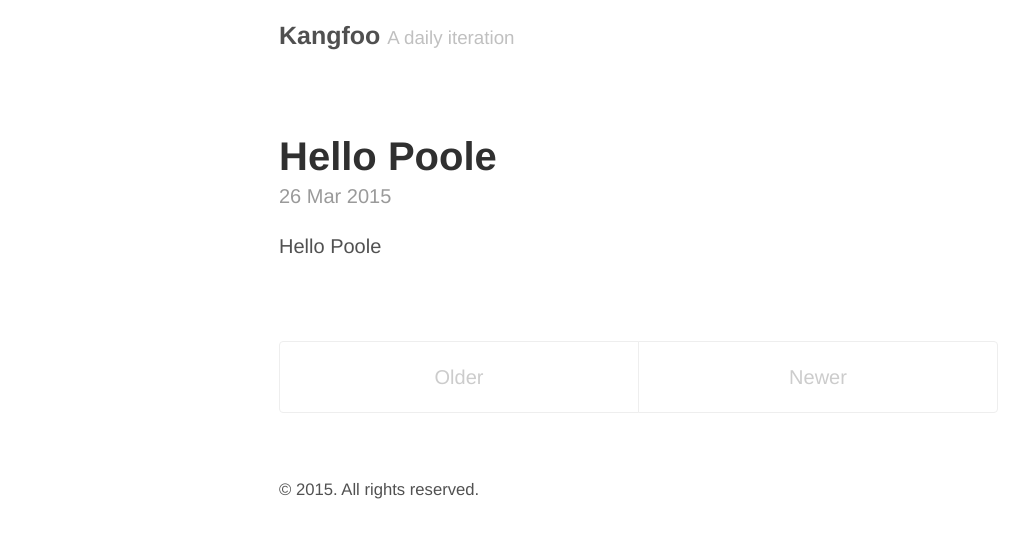
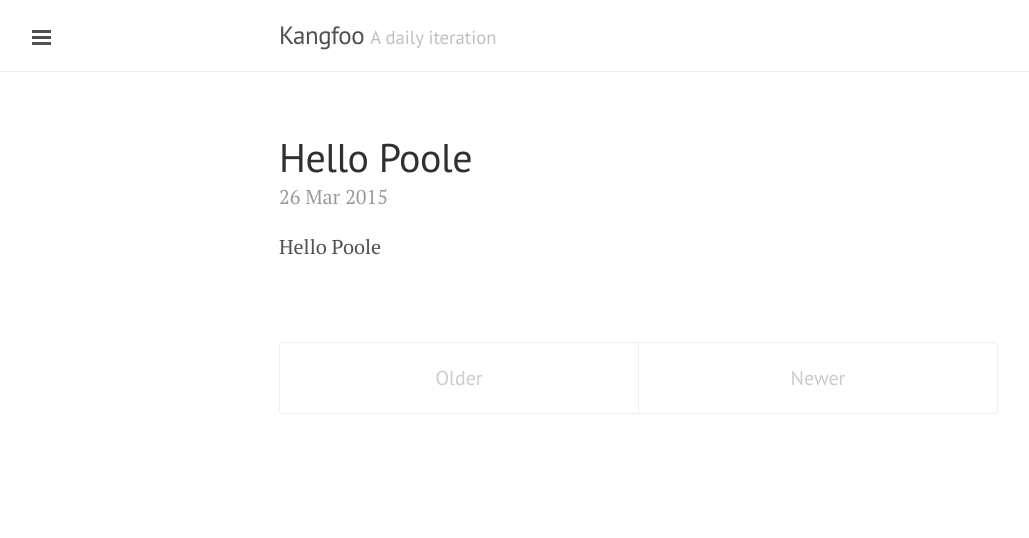
Before and after one commit to kangfoo2/kangfoo2.github.io, a Jekyll site: the page built from index.html, in a window 1280 px wide. Shown: the top 538 px of the page, without its empty margins (1-1030 px from the left). Built offline with Jekyll 4.4.1, drawn with Linux system fonts in a browser that asks for light colours; Markdown is read by kramdown in place of the engine named in the settings; the list of posts is cut into pages by our own code.

Commit message:
Updated with Lanyon theme.

```diff
--- a/_config.yml
+++ b/_config.yml
@@ -1,3 +1,7 @@
+# Dependencies
+markdown:            redcarpet
+highlighter:         pygments
+
 # Permalinks
 permalink:        pretty
 relative_permalinks: true
@@ -5,12 +9,12 @@ relative_permalinks: true
 # Setup
 title:            Kangfoo
 tagline:          A daily iteration
-url:              https://kangfoo.com
-paginate:         1
+url:              http://kangfoo.com
+paginate:         5
 baseurl:          /
 author:
-  name:           Kangfoo
-  url:            https://kangfoo.com
+  name:           Kangfoo2
+  url:            https://twitter.com/kangfoo2
   email:          kangfoo2@gmail.com
 
 # Custom vars
--- a/_includes/head.html
+++ b/_includes/head.html
@@ -1,6 +1,7 @@
 <head>
-  <meta charset="UTF-8">
   <link href="http://gmpg.org/xfn/11" rel="profile">
+  <meta http-equiv="X-UA-Compatible" content="IE=edge">
+  <meta http-equiv="content-type" content="text/html; charset=utf-8">
 
   <!-- Enable responsiveness on mobile devices-->
   <meta name="viewport" content="width=device-width, initial-scale=1.0, maximum-scale=1">
@@ -16,11 +17,13 @@
   <!-- CSS -->
   <link rel="stylesheet" href="{{ site.baseurl }}public/css/poole.css">
   <link rel="stylesheet" href="{{ site.baseurl }}public/css/syntax.css">
+  <link rel="stylesheet" href="{{ site.baseurl }}public/css/lanyon.css">
+  <link rel="stylesheet" href="http://fonts.googleapis.com/css?family=PT+Serif:400,400italic,700%7CPT+Sans:400">
 
   <!-- Icons -->
   <link rel="apple-touch-icon-precomposed" sizes="144x144" href="{{ site.baseurl }}public/apple-touch-icon-precomposed.png">
   <link rel="shortcut icon" href="{{ site.baseurl }}public/favicon.ico">
 
   <!-- RSS -->
-  <link rel="alternate" type="application/atom+xml" title="{{ site.title }}" href="{{ site.baseurl }}atom.xml">
+  <link rel="alternate" type="application/rss+xml" title="RSS" href="/atom.xml">
 </head>
--- /dev/null
+++ b/_includes/sidebar.html
@@ -0,0 +1,38 @@
+<!-- Target for toggling the sidebar `.sidebar-checkbox` is for regular
+     styles, `#sidebar-checkbox` for behavior. -->
+<input type="checkbox" class="sidebar-checkbox" id="sidebar-checkbox">
+
+<!-- Toggleable sidebar -->
+<div class="sidebar" id="sidebar">
+  <div class="sidebar-item">
+    <p>{{ site.description }}</p>
+  </div>
+
+  <nav class="sidebar-nav">
+    <a class="sidebar-nav-item{% if page.url == site.baseurl %} active{% endif %}" href="{{ site.baseurl }}">Home</a>
+
+    {% comment %}
+      The code below dynamically generates a sidebar nav of pages with
+      `layout: page` in the front-matter. See readme for usage.
+    {% endcomment %}
+
+    {% assign pages_list = site.pages | sort:"url" %}
+    {% for node in pages_list %}
+      {% if node.title != null %}
+        {% if node.layout == "page" %}
+          <a class="sidebar-nav-item{% if page.url == node.url %} active{% endif %}" href="{{ node.url }}">{{ node.title }}</a>
+        {% endif %}
+      {% endif %}
+    {% endfor %}
+
+    <a class="sidebar-nav-item" href="{{ site.github.repo }}/archive/v{{ site.version }}.zip">Download</a>
+    <a class="sidebar-nav-item" href="{{ site.github.repo }}">GitHub project</a>
+    <span class="sidebar-nav-item">Currently v{{ site.version }}</span>
+  </nav>
+
+  <div class="sidebar-item">
+    <p>
+      &copy; {{ site.time | date: '%Y' }}. All rights reserved.
+    </p>
+  </div>
+</div>
--- a/_layouts/default.html
+++ b/_layouts/default.html
@@ -1,28 +1,44 @@
 <!DOCTYPE html>
-<html lang="en">
+<html lang="en-us">
 
   {% include head.html %}
 
   <body>
 
-    <div class="container content">
-      <header class="masthead">
-        <h3 class="masthead-title">
-          <a href="{{ site.baseurl }}" title="Home">{{ site.title }}</a>
-          <small>{{ site.tagline }}</small>
-        </h3>
-      </header>
+    {% include sidebar.html %}
 
-      <main>
+    <!-- Wrap is the content to shift when toggling the sidebar. We wrap the
+         content to avoid any CSS collisions with our real content. -->
+    <div class="wrap">
+      <div class="masthead">
+        <div class="container">
+          <h3 class="masthead-title">
+            <a href="/" title="Home">{{ site.title }}</a>
+            <small>{{ site.tagline }}</small>
+          </h3>
+        </div>
+      </div>
+
+      <div class="container content">
         {{ content }}
-      </main>
-
-      <footer class="footer">
-        <small>
-          &copy; <time datetime="{{ site.time | date_to_xmlschema }}">{{ site.time | date: '%Y' }}</time>. All rights reserved.
-        </small>
-      </footer>
+      </div>
     </div>
 
+    <label for="sidebar-checkbox" class="sidebar-toggle"></label>
+
+    <script>
+      (function(document) {
+        var toggle = document.querySelector('.sidebar-toggle');
+        var sidebar = document.querySelector('#sidebar');
+        var checkbox = document.querySelector('#sidebar-checkbox');
+        document.addEventListener('click', function(e) {
+          var target = e.target;
+          if(!checkbox.checked ||
+             sidebar.contains(target) ||
+             (target === checkbox || target === toggle)) return;
+          checkbox.checked = false;
+        }, false);
+      })(document);
+    </script>
   </body>
 </html>
--- a/_layouts/page.html
+++ b/_layouts/page.html
@@ -2,7 +2,7 @@
 layout: default
 ---
 
-<article class="page">
+<div class="page">
   <h1 class="page-title">{{ page.title }}</h1>
   {{ content }}
-</article>
+</div>
--- a/index.html
+++ b/index.html
@@ -5,17 +5,17 @@ title: Home
 
 <div class="posts">
   {% for post in paginator.posts %}
-  <article class="post">
+  <div class="post">
     <h1 class="post-title">
       <a href="{{ post.url }}">
         {{ post.title }}
       </a>
     </h1>
 
-    <time datetime="{{ post.date | date_to_xmlschema }}" class="post-date">{{ post.date | date_to_string }}</time>
+    <span class="post-date">{{ post.date | date_to_string }}</span>
 
     {{ post.content }}
-  </article>
+  </div>
   {% endfor %}
 </div>
 
--- /dev/null
+++ b/public/css/lanyon.css
@@ -0,0 +1,553 @@
+/*
+ *  ___
+ * /\_ \
+ * \//\ \      __      ___   __  __    ___     ___
+ *   \ \ \   /'__`\  /' _ `\/\ \/\ \  / __`\ /' _ `\
+ *    \_\ \_/\ \_\.\_/\ \/\ \ \ \_\ \/\ \_\ \/\ \/\ \
+ *    /\____\ \__/.\_\ \_\ \_\/`____ \ \____/\ \_\ \_\
+ *    \/____/\/__/\/_/\/_/\/_/`/___/> \/___/  \/_/\/_/
+ *                               /\___/
+ *                               \/__/
+ *
+ * Designed, built, and released under MIT license by @mdo. Learn more at
+ * https://github.com/poole/lanyon.
+ */
+
+
+/*
+ * Contents
+ *
+ * Global resets
+ * Masthead
+ * Sidebar
+ * Slide effect
+ * Posts and pages
+ * Pagination
+ * Reverse layout
+ * Themes
+ */
+
+
+/*
+ * Global resets
+ *
+ * Update the foundational and global aspects of the page.
+ */
+
+/* Prevent scroll on narrow devices */
+html,
+body {
+  overflow-x: hidden;
+}
+
+html {
+  font-family: "PT Serif", Georgia, "Times New Roman", serif;
+}
+
+h1, h2, h3, h4, h5, h6 {
+  font-family: "PT Sans", Helvetica, Arial, sans-serif;
+  font-weight: 400;
+  color: #313131;
+  letter-spacing: -.025rem;
+}
+
+
+/*
+ * Wrapper
+ *
+ * The wrapper is used to position site content when the sidebar is toggled. We
+ * use an outter wrap to position the sidebar without interferring with the
+ * regular page content.
+ */
+
+.wrap {
+  position: relative;
+  width: 100%;
+}
+
+
+/*
+ * Container
+ *
+ * Center the page content.
+ */
+
+.container {
+  max-width: 28rem;
+}
+@media (min-width: 38em) {
+  .container {
+    max-width: 32rem;
+  }
+}
+@media (min-width: 56em) {
+  .container {
+    max-width: 38rem;
+  }
+}
+
+
+/*
+ * Masthead
+ *
+ * Super small header above the content for site name and short description.
+ */
+
+.masthead {
+  padding-top:    1rem;
+  padding-bottom: 1rem;
+  margin-bottom: 3rem;
+  border-bottom: 1px solid #eee;
+}
+.masthead-title {
+  margin-top: 0;
+  margin-bottom: 0;
+  color: #505050;
+}
+.masthead-title a {
+  color: #505050;
+}
+.masthead-title small {
+  font-size: 75%;
+  font-weight: 400;
+  color: #c0c0c0;
+  letter-spacing: 0;
+}
+
+@media (max-width: 48em) {
+  .masthead-title {
+    text-align: center;
+  }
+  .masthead-title small {
+    display: none;
+  }
+}
+
+
+/*
+ * Sidebar
+ *
+ * The sidebar is the drawer, the item we are toggling with our handy hamburger
+ * button in the corner of the page.
+ *
+ * This particular sidebar implementation was inspired by Chris Coyier's
+ * "Offcanvas Menu with CSS Target" article, and the checkbox variation from the
+ * comments by a reader. It modifies both implementations to continue using the
+ * checkbox (no change in URL means no polluted browser history), but this uses
+ * `position` for the menu to avoid some potential content reflow issues.
+ *
+ * Source: http://css-tricks.com/off-canvas-menu-with-css-target/#comment-207504
+ */
+
+/* Style and "hide" the sidebar */
+.sidebar {
+  position: fixed;
+  top: 0;
+  bottom: 0;
+  left: -14rem;
+  width: 14rem;
+  visibility: hidden;
+  overflow-y: auto;
+  font-family: "PT Sans", Helvetica, Arial, sans-serif;
+  font-size: .875rem; /* 15px */
+  color: rgba(255,255,255,.6);
+  background-color: #202020;
+  -webkit-transition: all .3s ease-in-out;
+          transition: all .3s ease-in-out;
+}
+@media (min-width: 30em) {
+  .sidebar {
+    font-size: .75rem; /* 14px */
+  }
+}
+
+/* Sidebar content */
+.sidebar a {
+  font-weight: normal;
+  color: #fff;
+}
+.sidebar-item {
+  padding: 1rem;
+}
+.sidebar-item p:last-child {
+  margin-bottom: 0;
+}
+
+/* Sidebar nav */
+.sidebar-nav {
+  border-bottom: 1px solid rgba(255,255,255,.1);
+}
+.sidebar-nav-item {
+  display: block;
+  padding: .5rem 1rem;
+  border-top: 1px solid rgba(255,255,255,.1);
+}
+.sidebar-nav-item.active,
+a.sidebar-nav-item:hover,
+a.sidebar-nav-item:focus {
+  text-decoration: none;
+  background-color: rgba(255,255,255,.1);
+  border-color: transparent;
+}
+
+@media (min-width: 48em) {
+  .sidebar-item {
+    padding: 1.5rem;
+  }
+  .sidebar-nav-item {
+    padding-left:  1.5rem;
+    padding-right: 1.5rem;
+  }
+}
+
+/* Hide the sidebar checkbox that we toggle with `.sidebar-toggle` */
+.sidebar-checkbox {
+  display: none;
+}
+
+/* Style the `label` that we use to target the `.sidebar-checkbox` */
+.sidebar-toggle {
+  position: absolute;
+  top:  1rem;
+  left: 1rem;
+  display: block;
+  width: 2.2rem;
+  padding: .5rem .65rem;
+  color: #505050;
+  background-color: #fff;
+  border-radius: 4px;
+  cursor: pointer;
+}
+.sidebar-toggle:before {
+  display: block;
+  content: "";
+  width: 100%;
+  padding-bottom: .125rem;
+  border-top: .375rem double;
+  border-bottom: .125rem solid;
+
+  /* Make the border inside the box */
+  -webkit-box-sizing: border-box;
+     -moz-box-sizing: border-box;
+          box-sizing: border-box;
+}
+
+.sidebar-toggle:active,
+#sidebar-checkbox:checked ~ .sidebar-toggle {
+  color: #fff;
+  background-color: #505050;
+}
+
+@media (min-width: 30.1em) {
+  .sidebar-toggle {
+    position: fixed;
+    width: 2.25rem;
+  }
+  .sidebar-toggle:before {
+    padding-bottom: .15rem;
+    border-top-width: .45rem;
+    border-bottom-width: .15rem;
+  }
+}
+
+
+/* Slide effect
+ *
+ * Handle the sliding effects of the sidebar and content in one spot, seperate
+ * from the default styles.
+ *
+ * As an a heads up, we don't use `transform: translate3d()` here because when
+ * mixed with `position: fixed;` for the sidebar toggle, it creates a new
+ * containing block. Put simply, the fixed sidebar toggle behaves like
+ * `position: absolute;` when transformed.
+ *
+ * Read more about it at http://meyerweb.com/eric/thoughts/2011/09/12/.
+ */
+
+.wrap,
+.sidebar,
+.sidebar-toggle {
+  -webkit-backface-visibility: hidden;
+      -ms-backface-visibility: hidden;
+          backface-visibility: hidden;
+}
+.wrap,
+.sidebar-toggle {
+  -webkit-transition: -webkit-transform .3s ease-in-out;
+          transition: transform .3s ease-in-out;
+}
+
+#sidebar-checkbox:checked + .sidebar {
+  z-index: 10;
+  visibility: visible;
+}
+#sidebar-checkbox:checked ~ .sidebar,
+#sidebar-checkbox:checked ~ .wrap,
+#sidebar-checkbox:checked ~ .sidebar-toggle {
+  -webkit-transform: translateX(14rem);
+      -ms-transform: translateX(14rem);
+          transform: translateX(14rem);
+}
+
+
+/*
+ * Posts and pages
+ *
+ * Each post is wrapped in `.post` and is used on default and post layouts. Each
+ * page is wrapped in `.page` and is only used on the page layout.
+ */
+
+.page,
+.post {
+  margin-bottom: 4em;
+}
+
+/* Blog post or page title */
+.page-title,
+.post-title,
+.post-title a {
+  color: #303030;
+}
+.page-title,
+.post-title {
+  margin-top: 0;
+}
+
+/* Meta data line below post title */
+.post-date {
+  display: block;
+  margin-top: -.5rem;
+  margin-bottom: 1rem;
+  color: #9a9a9a;
+}
+
+/* Related posts */
+.related {
+  padding-top: 2rem;
+  padding-bottom: 2rem;
+  border-top: 1px solid #eee;
+}
+.related-posts {
+  padding-left: 0;
+  list-style: none;
+}
+.related-posts h3 {
+  margin-top: 0;
+}
+.related-posts li small {
+  font-size: 75%;
+  color: #999;
+}
+.related-posts li a:hover {
+  color: #268bd2;
+  text-decoration: none;
+}
+.related-posts li a:hover small {
+  color: inherit;
+}
+
+
+/*
+ * Pagination
+ *
+ * Super lightweight (HTML-wise) blog pagination. `span`s are provide for when
+ * there are no more previous or next posts to show.
+ */
+
+.pagination {
+  overflow: hidden; /* clearfix */
+  margin-left: -1rem;
+  margin-right: -1rem;
+  font-family: "PT Sans", Helvetica, Arial, sans-serif;
+  color: #ccc;
+  text-align: center;
+}
+
+/* Pagination items can be `span`s or `a`s */
+.pagination-item {
+  display: block;
+  padding: 1rem;
+  border: 1px solid #eee;
+}
+.pagination-item:first-child {
+  margin-bottom: -1px;
+}
+
+/* Only provide a hover state for linked pagination items */
+a.pagination-item:hover {
+  background-color: #f5f5f5;
+}
+
+@media (min-width: 30em) {
+  .pagination {
+    margin: 3rem 0;
+  }
+  .pagination-item {
+    float: left;
+    width: 50%;
+  }
+  .pagination-item:first-child {
+    margin-bottom: 0;
+    border-top-left-radius:    4px;
+    border-bottom-left-radius: 4px;
+  }
+  .pagination-item:last-child {
+    margin-left: -1px;
+    border-top-right-radius:    4px;
+    border-bottom-right-radius: 4px;
+  }
+}
+
+
+/*
+ * Reverse layout
+ *
+ * Flip the orientation of the page by placing the `.sidebar` and sidebar toggle
+ * on the right side.
+ */
+
+.layout-reverse .sidebar {
+  left: auto;
+  right: -14rem;
+}
+.layout-reverse .sidebar-toggle {
+  left: auto;
+  right: 1rem;
+}
+
+.layout-reverse #sidebar-checkbox:checked ~ .sidebar,
+.layout-reverse #sidebar-checkbox:checked ~ .wrap,
+.layout-reverse #sidebar-checkbox:checked ~ .sidebar-toggle {
+  -webkit-transform: translateX(-14rem);
+      -ms-transform: translateX(-14rem);
+          transform: translateX(-14rem);
+}
+
+
+/*
+ * Themes
+ *
+ * Apply custom color schemes by adding the appropriate class to the `body`.
+ * Based on colors from Base16: http://chriskempson.github.io/base16/#default.
+ */
+
+/* Red */
+.theme-base-08 .sidebar,
+.theme-base-08 .sidebar-toggle:active,
+.theme-base-08 #sidebar-checkbox:checked ~ .sidebar-toggle {
+  background-color: #ac4142;
+}
+.theme-base-08 .container a,
+.theme-base-08 .sidebar-toggle,
+.theme-base-08 .related-posts li a:hover {
+  color: #ac4142;
+}
+
+/* Orange */
+.theme-base-09 .sidebar,
+.theme-base-09 .sidebar-toggle:active,
+.theme-base-09 #sidebar-checkbox:checked ~ .sidebar-toggle {
+  background-color: #d28445;
+}
+.theme-base-09 .container a,
+.theme-base-09 .sidebar-toggle,
+.theme-base-09 .related-posts li a:hover {
+  color: #d28445;
+}
+
+/* Yellow */
+.theme-base-0a .sidebar,
+.theme-base-0a .sidebar-toggle:active,
+.theme-base-0a #sidebar-checkbox:checked ~ .sidebar-toggle {
+  background-color: #f4bf75;
+}
+.theme-base-0a .container a,
+.theme-base-0a .sidebar-toggle,
+.theme-base-0a .related-posts li a:hover {
+  color: #f4bf75;
+}
+
+/* Green */
+.theme-base-0b .sidebar,
+.theme-base-0b .sidebar-toggle:active,
+.theme-base-0b #sidebar-checkbox:checked ~ .sidebar-toggle {
+  background-color: #90a959;
+}
+.theme-base-0b .container a,
+.theme-base-0b .sidebar-toggle,
+.theme-base-0b .related-posts li a:hover {
+  color: #90a959;
+}
+
+/* Cyan */
+.theme-base-0c .sidebar,
+.theme-base-0c .sidebar-toggle:active,
+.theme-base-0c #sidebar-checkbox:checked ~ .sidebar-toggle {
+  background-color: #75b5aa;
+}
+.theme-base-0c .container a,
+.theme-base-0c .sidebar-toggle,
+.theme-base-0c .related-posts li a:hover {
+  color: #75b5aa;
+}
+
+/* Blue */
+.theme-base-0d .sidebar,
+.theme-base-0d .sidebar-toggle:active,
+.theme-base-0d #sidebar-checkbox:checked ~ .sidebar-toggle {
+  background-color: #6a9fb5;
+}
+.theme-base-0d .container a,
+.theme-base-0d .sidebar-toggle,
+.theme-base-0d .related-posts li a:hover {
+  color: #6a9fb5;
+}
+
+/* Magenta */
+.theme-base-0e .sidebar,
+.theme-base-0e .sidebar-toggle:active,
+.theme-base-0e #sidebar-checkbox:checked ~ .sidebar-toggle {
+  background-color: #aa759f;
+}
+.theme-base-0e .container a,
+.theme-base-0e .sidebar-toggle,
+.theme-base-0e .related-posts li a:hover {
+  color: #aa759f;
+}
+
+/* Brown */
+.theme-base-0f .sidebar,
+.theme-base-0f .sidebar-toggle:active,
+.theme-base-0f #sidebar-checkbox:checked ~ .sidebar-toggle {
+  background-color: #8f5536;
+}
+.theme-base-0f .container a,
+.theme-base-0f .sidebar-toggle,
+.theme-base-0f .related-posts li a:hover {
+  color: #8f5536;
+}
+
+
+/*
+ * Overlay sidebar
+ *
+ * Make the sidebar content overlay the viewport content instead of pushing it
+ * aside when toggled.
+ */
+
+.sidebar-overlay #sidebar-checkbox:checked ~ .wrap {
+  -webkit-transform: translateX(0);
+      -ms-transform: translateX(0);
+          transform: translateX(0);
+}
+.sidebar-overlay #sidebar-checkbox:checked ~ .sidebar-toggle {
+  box-shadow: 0 0 0 .25rem #fff;
+}
+.sidebar-overlay #sidebar-checkbox:checked ~ .sidebar {
+  box-shadow: .25rem 0 .5rem rgba(0,0,0,.1);
+}
+
+/* Only one tweak for a reverse layout */
+.layout-reverse.sidebar-overlay #sidebar-checkbox:checked ~ .sidebar {
+  box-shadow: -.25rem 0 .5rem rgba(0,0,0,.1);
+}
```
Also changed, not shown: _layouts/post.html (+6 -6 lines).
